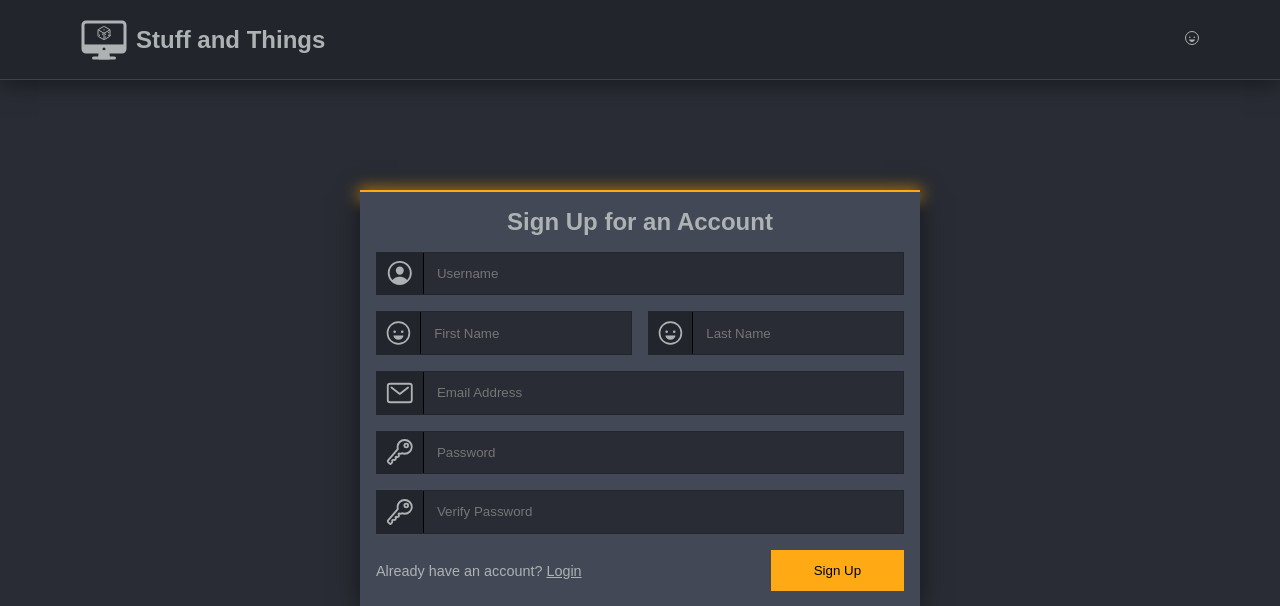
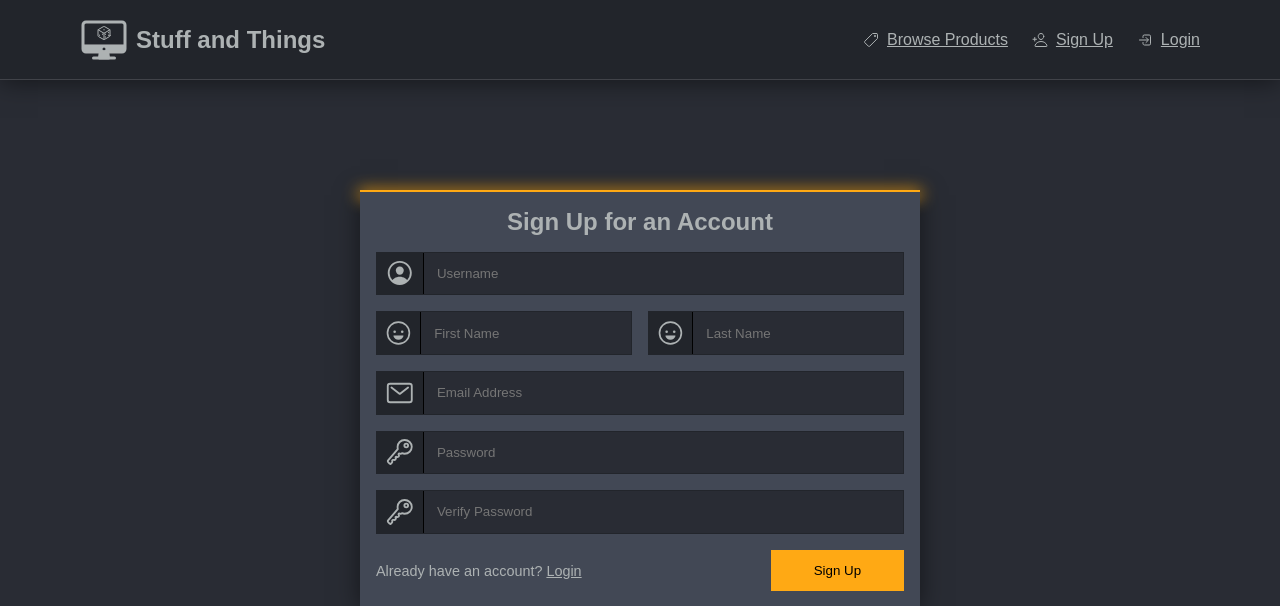
Before and after one commit to 1054009/CSET-180-FinalProject, a Flask app: page /signup/ in a window 1280 px wide. Shown: the top 606 px of the page. Run offline with Flask 3, Linux system fonts and the light colour scheme; some libraries are stand-ins or nearby versions.

Commit message:
Add header links

```diff
--- a/src/client/templates/header.html
+++ b/src/client/templates/header.html
@@ -1,9 +1,30 @@
-<div class="flexbox flex_gap flex_vcenter" style="gap: 1.5em;">
+<div class="flexbox flex_gap_big flex_vcenter">
 	{% include "logo.html" %}
 
 	<h2>Stuff and Things</h2>
 </div>
 
-<div>
-	<ion-icon name="happy-outline"></ion-icon>
+<div class="flexbox flex_gap flex_vcenter">
+	<ul class="hlist flexbox flex_gap_big flex_vcenter">
+		<li>
+			<a class="flexbox flex_vcenter flex_gap_small" href="/products/">
+				<ion-icon name="pricetag-outline"></ion-icon>
+				Browse Products
+			</a>
+		</li>
+
+		<li>
+			<a class="flexbox flex_vcenter flex_gap_small" href="/signup/">
+				<ion-icon name="person-add-outline"></ion-icon>
+				Sign Up
+			</a>
+		</li>
+
+		<li>
+			<a class="flexbox flex_vcenter flex_gap_small" href="/login/">
+				<ion-icon name="log-in-outline"></ion-icon>
+				Login
+			</a>
+		</li>
+	</ul>
 </div>
```
